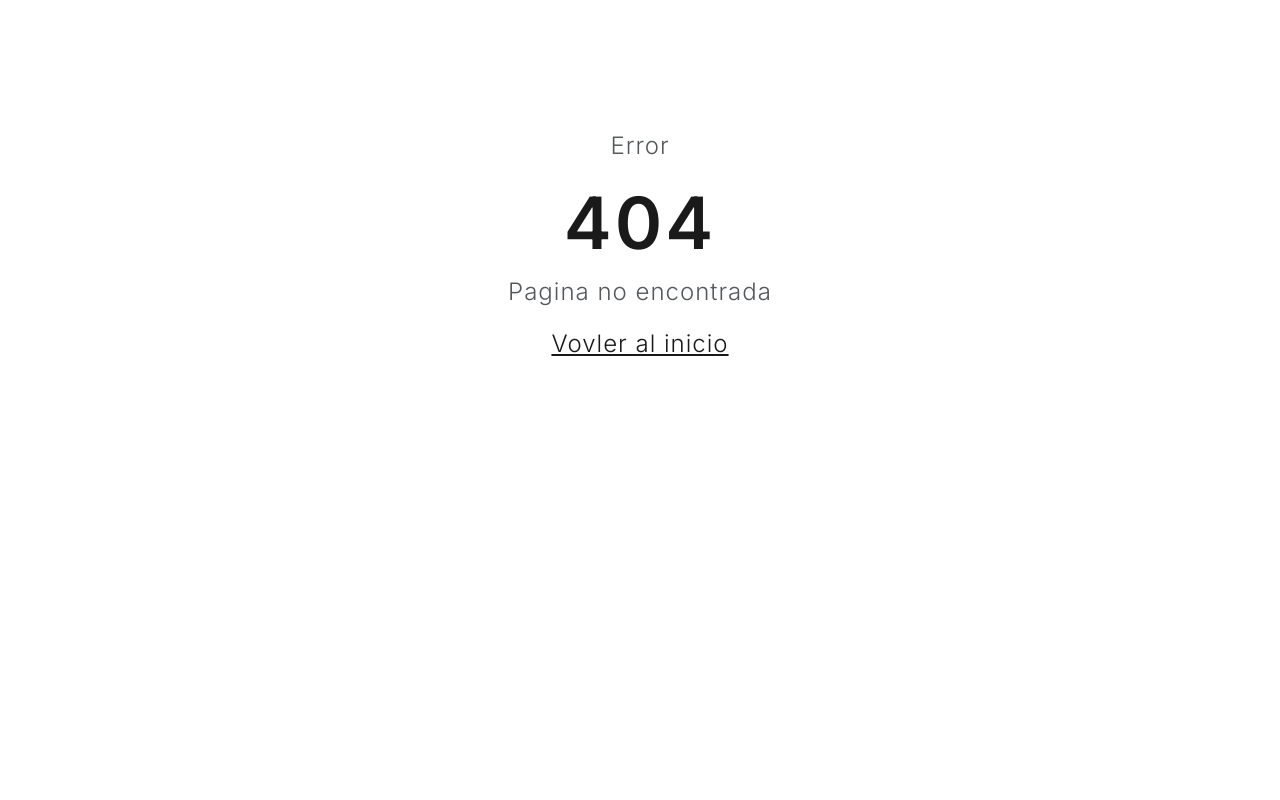
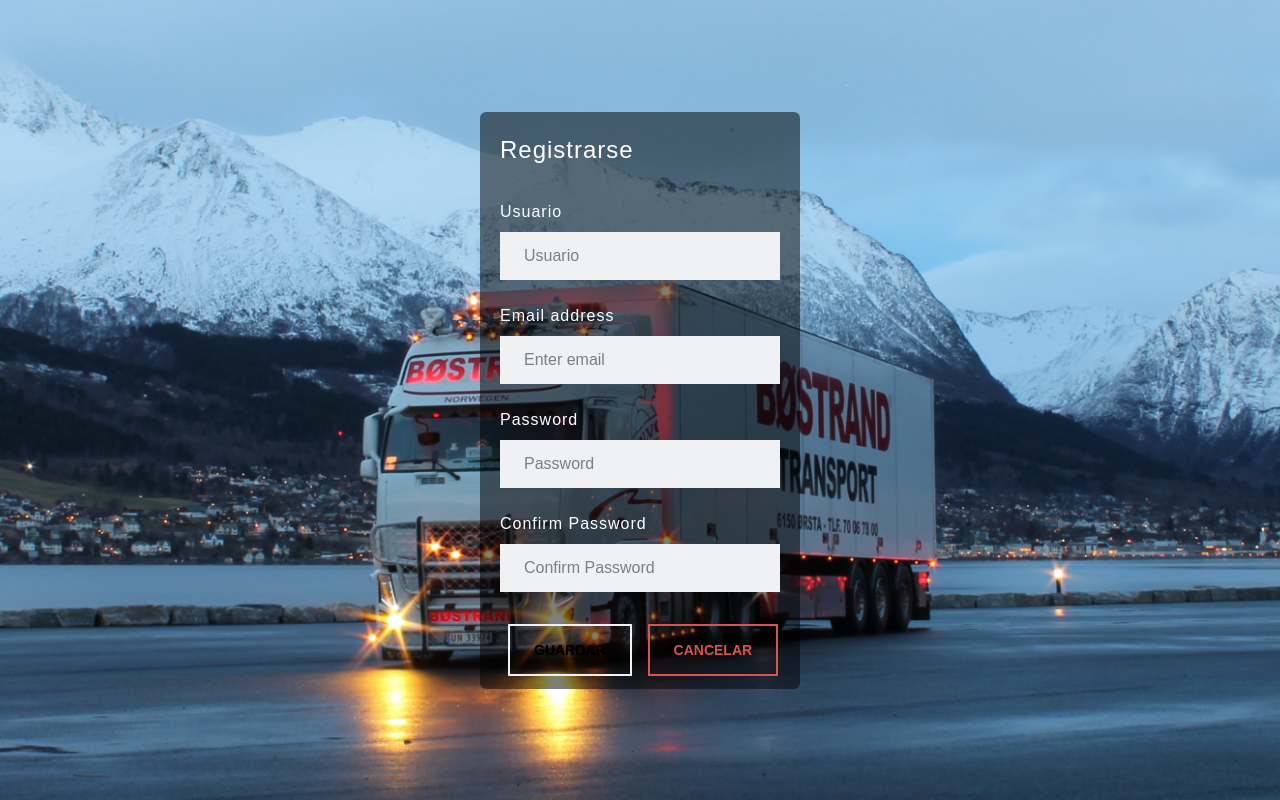
Before and after one commit to LeonelBLM/next-prisma-top-man, a Next.js app: page /auth/register in a window 1280 px wide. Before the commit this address had no page. Built offline with nearby package versions, Linux system fonts and the light colour scheme.

Commit message:
se instala rect hook form y crea pagina de registro

```diff
--- a/package.json
+++ b/package.json
@@ -15,7 +15,8 @@
     "eslint-config-next": "14.0.1",
     "next": "14.0.1",
     "react": "18.2.0",
-    "react-dom": "18.2.0"
+    "react-dom": "18.2.0",
+    "react-hook-form": "^7.48.2"
   },
   "devDependencies": {
     "prisma": "^5.5.2"
--- /dev/null
+++ b/src/app/auth/register/page.jsx
@@ -0,0 +1,62 @@
+"use client"
+import { useForm } from "react-hook-form";
+import "../../styles/login.css"
+
+function RegisterPage() {
+
+  const {register, handleSubmit} = useForm();
+
+  const onSubmit = handleSubmit(data => {
+    console.log(data)
+  })
+
+  return (
+    <section id="hero" className="d-flex align-items-center justify-content-center py-4">
+      <div id="form_reg" className="col-md-6">
+        <form id="espejo" className="card card-body border-primary rounded" onSubmit={onSubmit}>
+          <fieldset>
+            <legend>Registrarse</legend>
+            <div className="form-group">
+              <label className="form-label mt-4">Usuario</label>
+              <input type="text" className="form-control" id="title" aria-describedby="textarea" placeholder="Usuario"
+                { ...register("username", {
+                  required: true,
+                })}
+              />
+            </div>
+            <div className="form-group">
+              <label htmlFor="exampleInputEmail1" className="form-label mt-4">Email address</label>
+              <input type="email" className="form-control" id="exampleInputEmail1" aria-describedby="emailHelp" placeholder="Enter email"
+              { ...register("email", {
+                required: true,
+              })}
+              />
+            </div>
+            <div className="form-group">
+              <label htmlFor="exampleInputPassword1" className="form-label mt-4">Password</label>
+              <input type="password" className="form-control" id="" placeholder="Password" autocomplete="off"
+              { ...register("password", {
+                required: true,
+              })}
+              />
+            </div>
+            <div className="form-group">
+              <label htmlFor="exampleInputPassword1" className="form-label mt-4">Confirm Password</label>
+              <input type="password" className="form-control" id="" placeholder="Confirm Password" autocomplete="off"
+              { ...register("confirmPassword", {
+                required: true,
+              })}
+              />
+            </div>
+          </fieldset>
+          <div className="d-flex mt-4">
+            <button type="submit" className="btn btn-outline-light m-2">Guardar</button>
+            <button type="" className="btn btn-outline-danger m-2">Cancelar</button>
+          </div>
+        </form>
+      </div>
+    </section>
+  )
+}
+
+export default RegisterPage;
--- /dev/null
+++ b/src/app/styles/login.css
@@ -0,0 +1,23 @@
+
+#espejo {
+    padding: 20px;
+    padding-bottom: 5px;
+     max-width: 100%;
+     background-color: rgba(0,0,0,0.5) !important;;
+     background-blend-mode: multiply;
+     color: white;
+}
+
+#hero {
+    width: 100%;
+    height: 100vh;
+    background: url("../../../public/truck.jpg") top center;
+    background-size:cover;
+    background-position: center;
+    position: relative;
+    font-family: 'Numans', sans-serif;
+  }
+
+  #form_reg{
+    width: 25%;
+  }
--- a/src/components/NavbarClient.jsx
+++ b/src/components/NavbarClient.jsx
@@ -41,7 +41,7 @@ function NavbarClient() {
           </li>
         </ul>
         <form className="d-flex">
-        <Link href="/login">
+        <Link href="/auth/register">
         <button className="btn btn-secondary my-2 my-sm-0" type="button">ACCEDER</button>
         </Link>
 
--- a/src/libs/prisma.js
+++ b/src/libs/prisma.js
@@ -1,3 +1,13 @@
-import {PrismaClient} from '@prisma/client'
+import { PrismaClient } from '@prisma/client'
 
-export const prisma = new PrismaClient()
+const prismaClientSingleton = () => {
+    return new PrismaClient()
+}
+
+const globalForPrisma = globalThis;
+
+const prisma = globalForPrisma.prisma ?? prismaClientSingleton();
+
+export default prisma;
+
+if (process.env.NODE_ENV !== 'production') globalForPrisma.prisma = prisma;
```
Also changed, not shown: src/app/auth/login/page.jsx (added, +7 -0 lines), public/fondo-log.jpg (added), src/app/globals.css (line endings or trailing spaces), 1 other file (tests, documents, lock files or other folders).
